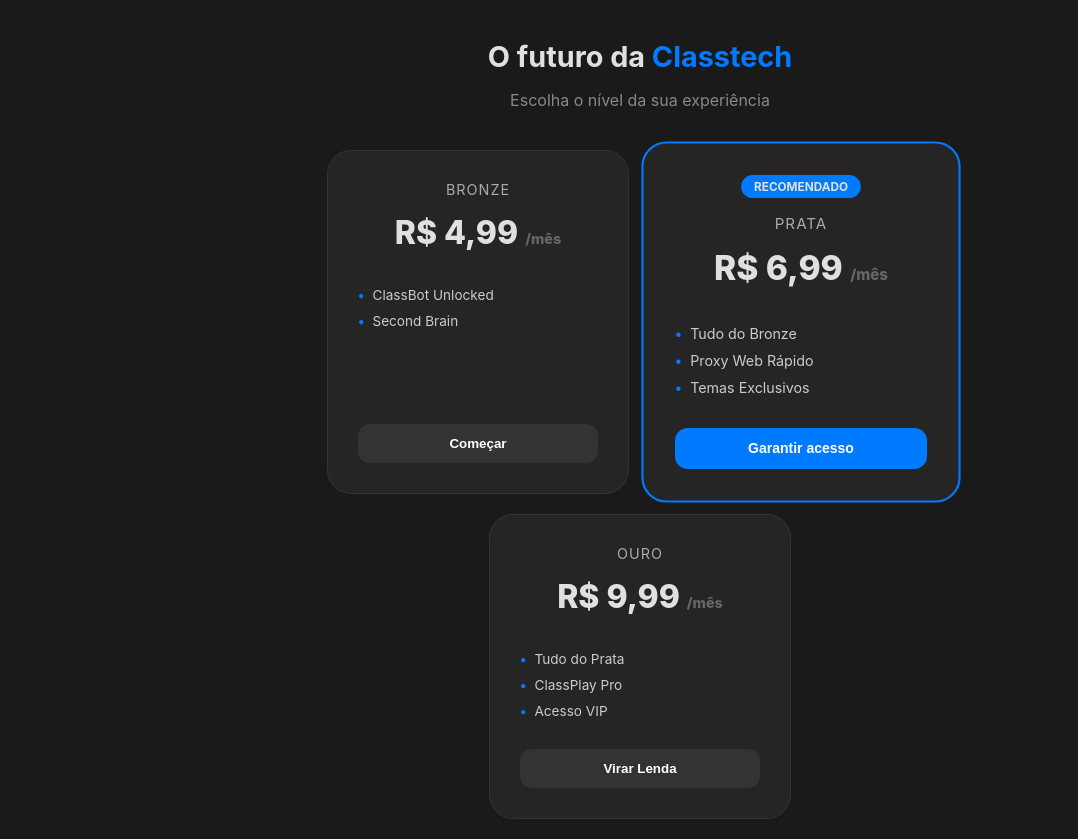
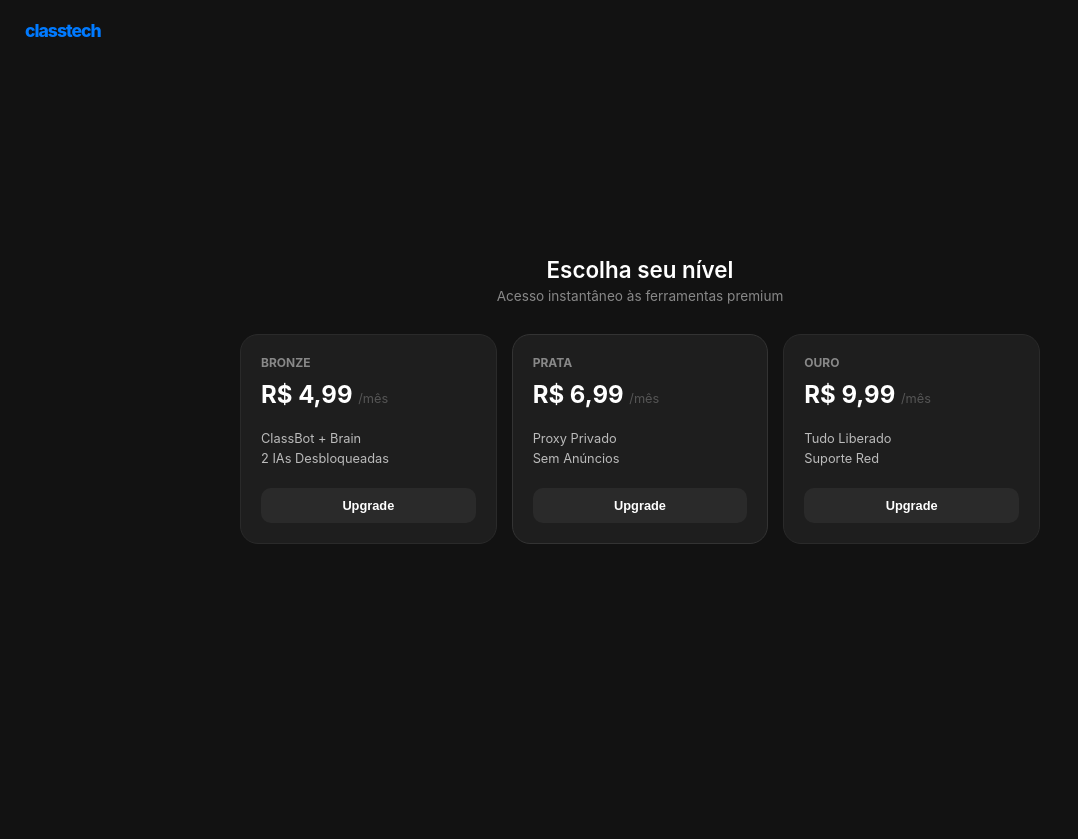
Before and after one commit to nickMzBR/Classtech, a plain HTML site: page index.html in a window 1280 px wide. Shown: the whole page, without its empty margins (0-1078 px from the left). After the commit the page ends 800 px from the top, so only its background shows below. Drawn offline with Linux system fonts and the light colour scheme.

Commit message:
Atualizar o index.html

```diff
--- a/index.html
+++ b/index.html
@@ -3,199 +3,207 @@
 <head>
     <meta charset="UTF-8">
     <meta name="viewport" content="width=device-width, initial-scale=1.0">
-    <title>Classtech - Evolua seu setup</title>
+    <title>Classtech Hub</title>
     <style>
         :root {
-            --bg: #1a1a1a;
-            --card: #252525;
-            --blue: #007bff;
-            --blue-glow: rgba(0, 123, 255, 0.4);
-            --text: #e0e0e0;
+            --bg: #121212;
+            --card: #1e1e1e;
+            --blue: #007aff;
+            --text: #ffffff;
+            --text-dim: #888;
         }
 
         body {
             background-color: var(--bg);
             color: var(--text);
-            font-family: 'Inter', system-ui, -apple-system, sans-serif;
+            font-family: 'Inter', -apple-system, sans-serif;
+            margin: 0;
+            height: 100vh;
             display: flex;
             justify-content: center;
             align-items: center;
-            min-height: 100vh;
-            margin: 0;
+            overflow: hidden;
         }
 
-        .wrapper {
-            max-width: 900px;
-            padding: 20px;
-            text-align: center;
+        /* Titulozinho no canto */
+        .brand {
+            position: absolute;
+            top: 20px;
+            left: 25px;
+            font-weight: 800;
+            font-size: 1.1rem;
+            letter-spacing: -1px;
+            color: var(--blue);
+            text-transform: lowercase;
         }
 
-        header h1 { font-size: 1.8rem; margin-bottom: 10px; }
-        header p { color: #888; margin-bottom: 40px; }
+        .main-wrapper {
+            width: 100%;
+            max-width: 800px;
+            padding: 20px;
+            animation: fadeIn 0.8s ease;
+        }
 
-        .pricing-row {
-            display: flex;
-            gap: 20px;
-            justify-content: center;
-            flex-wrap: wrap;
+        header { margin-bottom: 30px; text-align: center; }
+        header h2 { font-size: 1.4rem; margin: 0; font-weight: 600; }
+        header p { font-size: 0.85rem; color: var(--text-dim); margin-top: 5px; }
+
+        .pricing-grid {
+            display: grid;
+            grid-template-columns: repeat(3, 1fr);
+            gap: 15px;
         }
 
         .plan-card {
             background: var(--card);
-            border-radius: 24px; /* Mais arredondado = mais confortável */
-            padding: 30px;
-            width: 240px;
-            border: 1px solid #333;
-            transition: all 0.3s ease;
+            padding: 20px;
+            border-radius: 18px;
+            border: 1px solid #2a2a2a;
+            transition: 0.3s;
+            position: relative;
             cursor: pointer;
             display: flex;
             flex-direction: column;
+            justify-content: space-between;
         }
 
         .plan-card:hover {
             border-color: var(--blue);
-            transform: translateY(-5px);
-            box-shadow: 0 10px 30px var(--blue-glow);
+            transform: translateY(-3px);
+            background: #252525;
         }
 
-        /* Destaque para o plano mais vendido/melhor */
-        .plan-card.popular {
-            border: 2px solid var(--blue);
-            transform: scale(1.05);
-        }
-
-        .plan-badge {
-            background: var(--blue);
-            font-size: 0.7rem;
-            font-weight: bold;
-            padding: 4px 12px;
-            border-radius: 20px;
-            align-self: center;
-            margin-bottom: 15px;
-        }
-
-        .plan-name { font-size: 0.9rem; text-transform: uppercase; letter-spacing: 1px; color: #aaa; }
-        .plan-price { font-size: 2rem; font-weight: 800; margin: 15px 0; }
-        .plan-price span { font-size: 0.9rem; color: #666; }
+        .plan-name { font-size: 0.75rem; color: var(--text-dim); text-transform: uppercase; font-weight: bold; }
+        .plan-price { font-size: 1.5rem; font-weight: 700; margin: 10px 0; }
+        .plan-price span { font-size: 0.8rem; font-weight: normal; color: #555; }
 
         .features {
             list-style: none;
             padding: 0;
-            margin: 20px 0;
-            text-align: left;
-            font-size: 0.85rem;
-            flex-grow: 1;
+            margin: 10px 0 20px 0;
+            font-size: 0.8rem;
+            line-height: 1.5;
+            color: #bbb;
         }
 
-        .features li { margin-bottom: 10px; color: #ccc; }
-        .features li::before { content: "•"; color: var(--blue); margin-right: 8px; font-weight: bold; }
-
-        .btn-buy {
-            background: #333;
+        .btn-pay {
+            background: #2a2a2a;
             color: white;
             border: none;
-            padding: 12px;
-            border-radius: 12px;
-            font-weight: bold;
+            padding: 10px;
+            border-radius: 10px;
+            font-size: 0.8rem;
+            font-weight: 600;
             cursor: pointer;
-            transition: 0.3s;
+            transition: 0.2s;
         }
 
-        .plan-card:hover .btn-buy, .popular .btn-buy {
-            background: var(--blue);
-        }
+        .plan-card:hover .btn-pay { background: var(--blue); }
 
-        /* Minimal Payment Overlay */
-        #pay-modal {
-            display: none;
-            position: fixed;
-            top: 50%; left: 50%;
-            transform: translate(-50%, -50%);
-            background: #fff;
-            color: #000;
-            padding: 30px;
-            border-radius: 30px;
-            width: 320px;
-            text-align: center;
-            z-index: 100;
-        }
-
-        .blur-bg {
+        /* Modal Pagamento */
+        .modal-overlay {
             display: none;
             position: fixed;
             inset: 0;
-            background: rgba(0,0,0,0.8);
-            backdrop-filter: blur(5px);
-            z-index: 99;
+            background: rgba(0,0,0,0.85);
+            backdrop-filter: blur(8px);
+            z-index: 100;
+            align-items: center;
+            justify-content: center;
+        }
+
+        .payment-box {
+            background: white;
+            color: black;
+            padding: 25px;
+            border-radius: 24px;
+            width: 280px;
+            text-align: center;
+        }
+
+        .qr-code {
+            background: #f0f0f0;
+            width: 160px;
+            height: 160px;
+            margin: 15px auto;
+            border-radius: 12px;
+            display: flex;
+            align-items: center;
+            justify-content: center;
+            font-size: 0.7rem;
+            font-weight: bold;
+            color: #999;
+        }
+
+        @keyframes fadeIn { from { opacity: 0; transform: translateY(10px); } to { opacity: 1; transform: translateY(0); } }
+
+        @media (max-width: 600px) {
+            .pricing-grid { grid-template-columns: 1fr; }
+            .brand { left: 50%; transform: translateX(-50%); }
         }
     </style>
 </head>
 <body>
 
-    <div class="wrapper">
+    <div class="brand">classtech</div>
+
+    <div class="main-wrapper">
         <header>
-            <h1>O futuro da <span style="color:var(--blue)">Classtech</span></h1>
-            <p>Escolha o nível da sua experiência</p>
+            <h2>Escolha seu nível</h2>
+            <p>Acesso instantâneo às ferramentas premium</p>
         </header>
 
-        <div class="pricing-row">
-            <div class="plan-card" onclick="showPay('Bronze', '4,99')">
-                <span class="plan-name">Bronze</span>
+        <div class="pricing-grid">
+            <div class="plan-card" onclick="openPix('Bronze', '4,99')">
+                <div class="plan-name">Bronze</div>
                 <div class="plan-price">R$ 4,99 <span>/mês</span></div>
                 <ul class="features">
-                    <li>ClassBot Unlocked</li>
-                    <li>Second Brain</li>
+                    <li>ClassBot + Brain</li>
+                    <li>2 IAs Desbloqueadas</li>
                 </ul>
-                <button class="btn-buy">Começar</button>
+                <button class="btn-pay">Upgrade</button>
             </div>
 
-            <div class="plan-card popular" onclick="showPay('Prata', '6,99')">
-                <span class="plan-badge">RECOMENDADO</span>
-                <span class="plan-name">Prata</span>
+            <div class="plan-card" onclick="openPix('Prata', '6,99')" style="border-color: #333;">
+                <div class="plan-name">Prata</div>
                 <div class="plan-price">R$ 6,99 <span>/mês</span></div>
                 <ul class="features">
-                    <li>Tudo do Bronze</li>
-                    <li>Proxy Web Rápido</li>
-                    <li>Temas Exclusivos</li>
+                    <li>Proxy Privado</li>
+                    <li>Sem Anúncios</li>
                 </ul>
-                <button class="btn-buy">Garantir acesso</button>
+                <button class="btn-pay">Upgrade</button>
             </div>
 
-            <div class="plan-card" onclick="showPay('Ouro', '9,99')">
-                <span class="plan-name">Ouro</span>
+            <div class="plan-card" onclick="openPix('Ouro', '9,99')">
+                <div class="plan-name">Ouro</div>
                 <div class="plan-price">R$ 9,99 <span>/mês</span></div>
                 <ul class="features">
-                    <li>Tudo do Prata</li>
-                    <li>ClassPlay Pro</li>
-                    <li>Acesso VIP</li>
+                    <li>Tudo Liberado</li>
+                    <li>Suporte Red</li>
                 </ul>
-                <button class="btn-buy">Virar Lenda</button>
+                <button class="btn-pay">Upgrade</button>
             </div>
         </div>
     </div>
 
-    <div class="blur-bg" id="blur" onclick="closePay()"></div>
-    <div id="pay-modal">
-        <h3 id="m-title"></h3>
-        <p id="m-price" style="font-weight: bold; font-size: 1.2rem;"></p>
-        <div style="background:#eee; height: 200px; border-radius: 20px; display: flex; align-items: center; justify-content: center; margin: 20px 0;">
-            <span style="color:#aaa">QR CODE PIX</span>
+    <div class="modal-overlay" id="checkout">
+        <div class="payment-box">
+            <p style="font-size: 0.8rem; margin: 0; color: #666;">PAGAMENTO PIX</p>
+            <h3 id="plan-label" style="margin: 5px 0 0 0;">Plano</h3>
+            <div class="qr-code">QR CODE PIX</div>
+            <p id="price-label" style="font-weight: 800; margin: 10px 0;"></p>
+            <button onclick="closePix()" style="background: none; border: none; color: #888; cursor: pointer; font-size: 0.8rem;">Voltar</button>
         </div>
-        <p style="font-size: 0.7rem; color: #666;">Seu acesso será liberado após a confirmação.</p>
-        <button onclick="closePay()" style="border:none; background:none; color: #888; cursor:pointer;">Cancelar</button>
     </div>
 
     <script>
-        function showPay(name, price) {
-            document.getElementById('m-title').innerText = 'Plano ' + name;
-            document.getElementById('m-price').innerText = 'R$ ' + price;
-            document.getElementById('pay-modal').style.display = 'block';
-            document.getElementById('blur').style.display = 'block';
+        function openPix(name, price) {
+            document.getElementById('plan-label').innerText = name;
+            document.getElementById('price-label').innerText = 'R$ ' + price;
+            document.getElementById('checkout').style.display = 'flex';
         }
-
-        function closePay() {
-            document.getElementById('pay-modal').style.display = 'none';
-            document.getElementById('blur').style.display = 'none';
+        function closePix() {
+            document.getElementById('checkout').style.display = 'none';
         }
     </script>
 </body>
```
